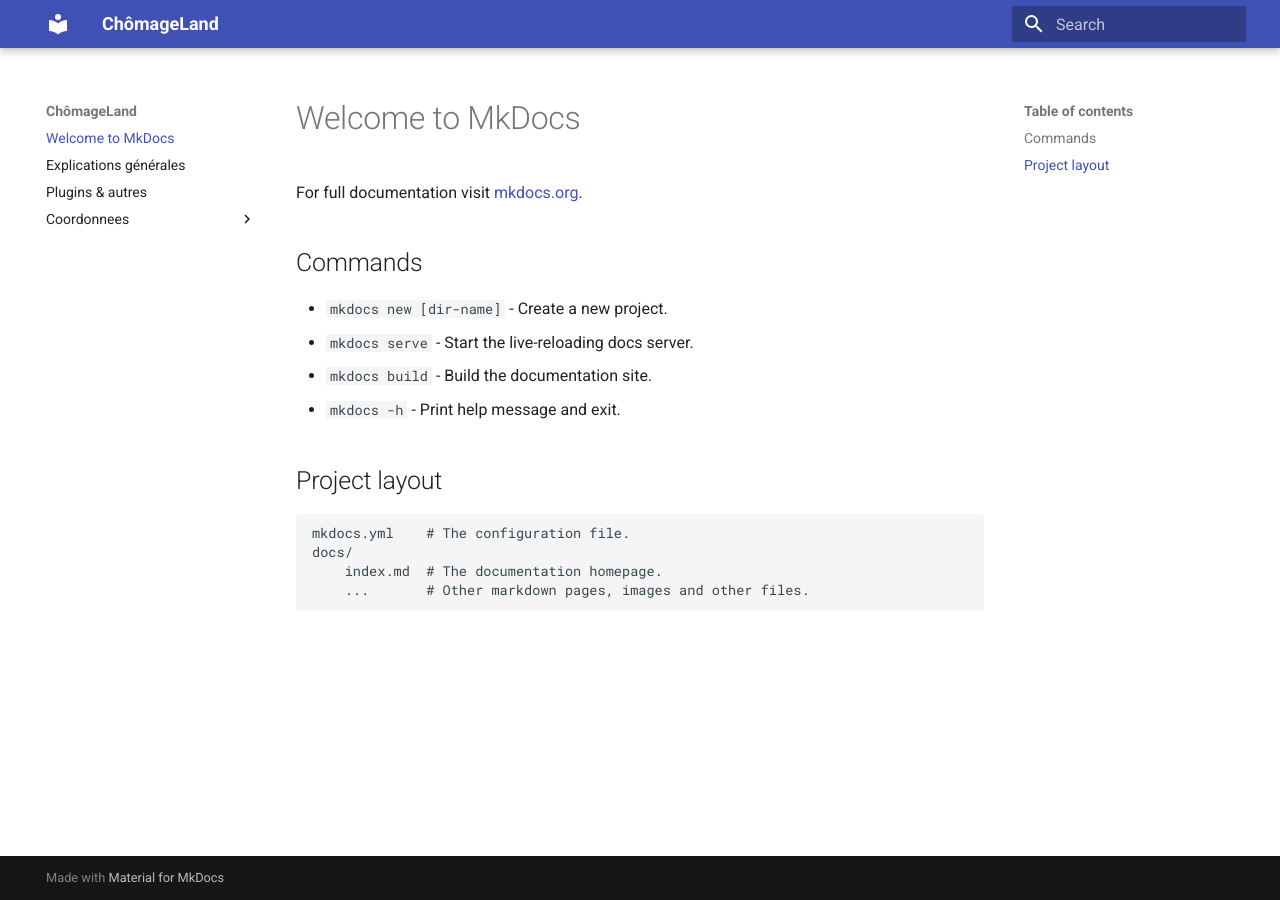
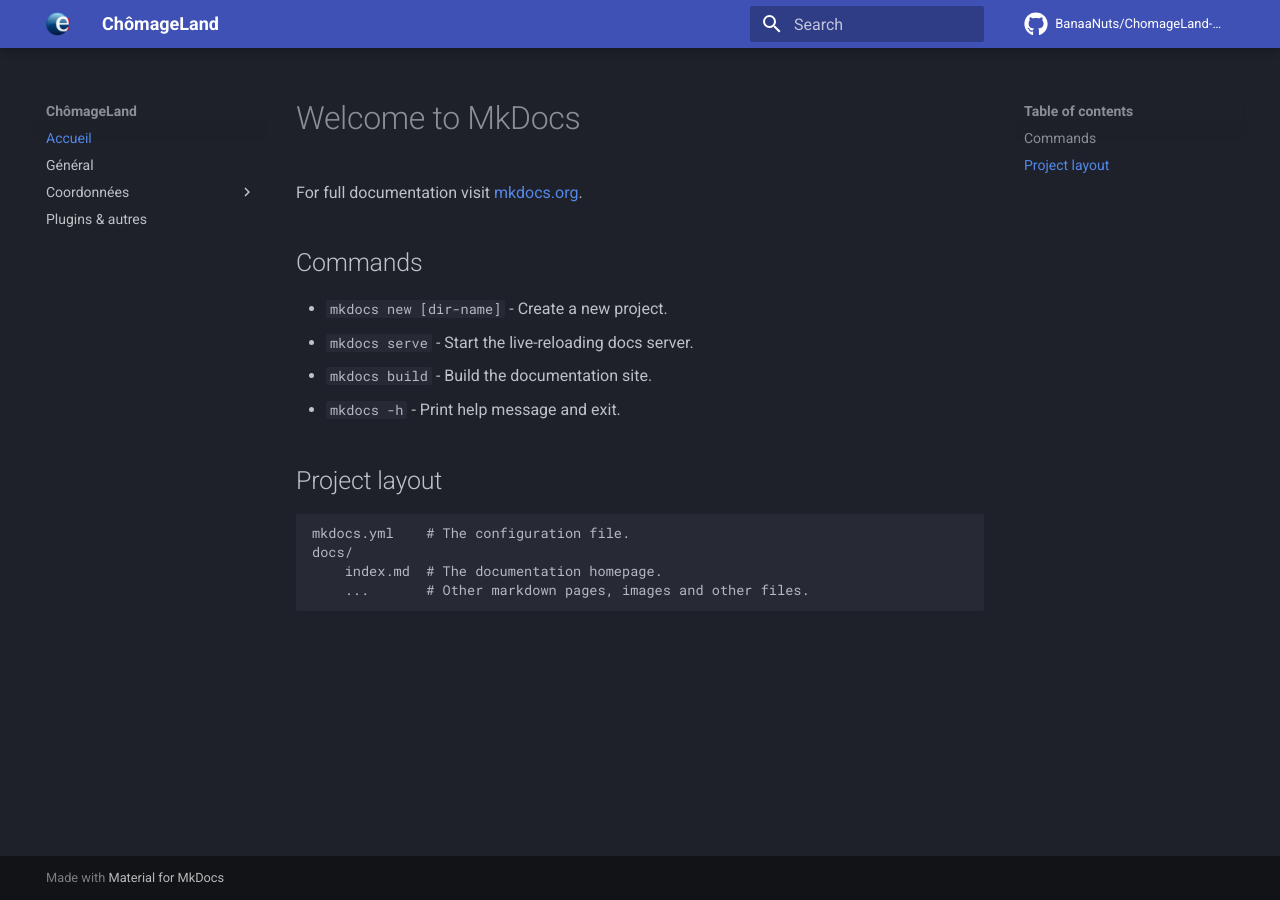
Before and after one commit to BanaaNuts/ChomageLand-Web, an MkDocs documentation site: the page built from docs/index.md, in a window 1280 px wide. Built offline with MkDocs 1.6.1 and Material for MkDocs 9.7.7, drawn with Linux system fonts in a browser that asks for light colours; comment, search, counter and statistics services are not loaded.

Commit message:
Affichage repo navbar, nav, theme, plugins

```diff
--- a/mkdocs.yml
+++ b/mkdocs.yml
@@ -1,4 +1,34 @@
 site_name: ChômageLand
-site_url: https://crouton.net
+site_url: https://banaanuts.github.io/ChomageLand-Web/
 
-theme: material
+repo_url: https://github.com/BanaaNuts/ChomageLand-Web
+repo_name: BanaaNuts/ChomageLand-Web
+edit_uri: edit/main/docs/
+
+
+nav:
+    - 'Accueil': 'index.md'
+    - 'Général': 'general.md'
+    - 'Coordonnées':
+        - 'Monde normal': 'coordonnees/coordonnees_normal.md'
+        - 'Nether': 'coordonnees/coordonnees_nether.md'
+        - 'End': 'coordonnees/coordonnees_end.md'
+        - 'Créatif': 'coordonnees/coordonnees_creatif.md'
+    - 'Plugins & autres': 'plugins.md'
+
+theme:
+    name: material
+    icon:
+        repo: fontawesome/brands/github
+    logo: assets/pole_emploi.png
+    favicon: assets/pole_emploi.png
+    palette:
+        # Palette toggle for dark mode
+        scheme: slate
+
+plugins:
+    - search
+    - git-revision-date-localized:
+        enable_creation_date: true
+        type: iso_datetime
+        fallback_to_build_date: true
```
